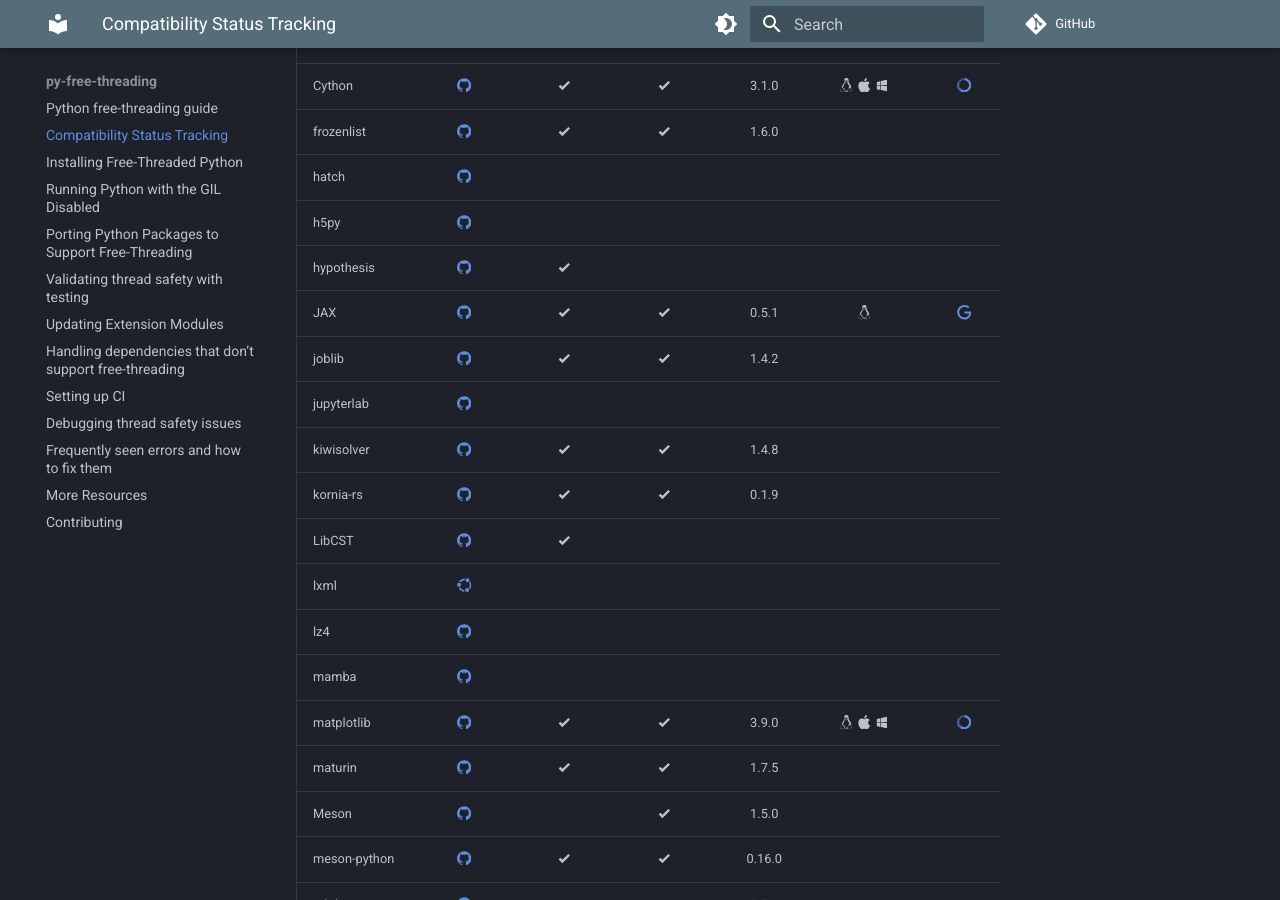
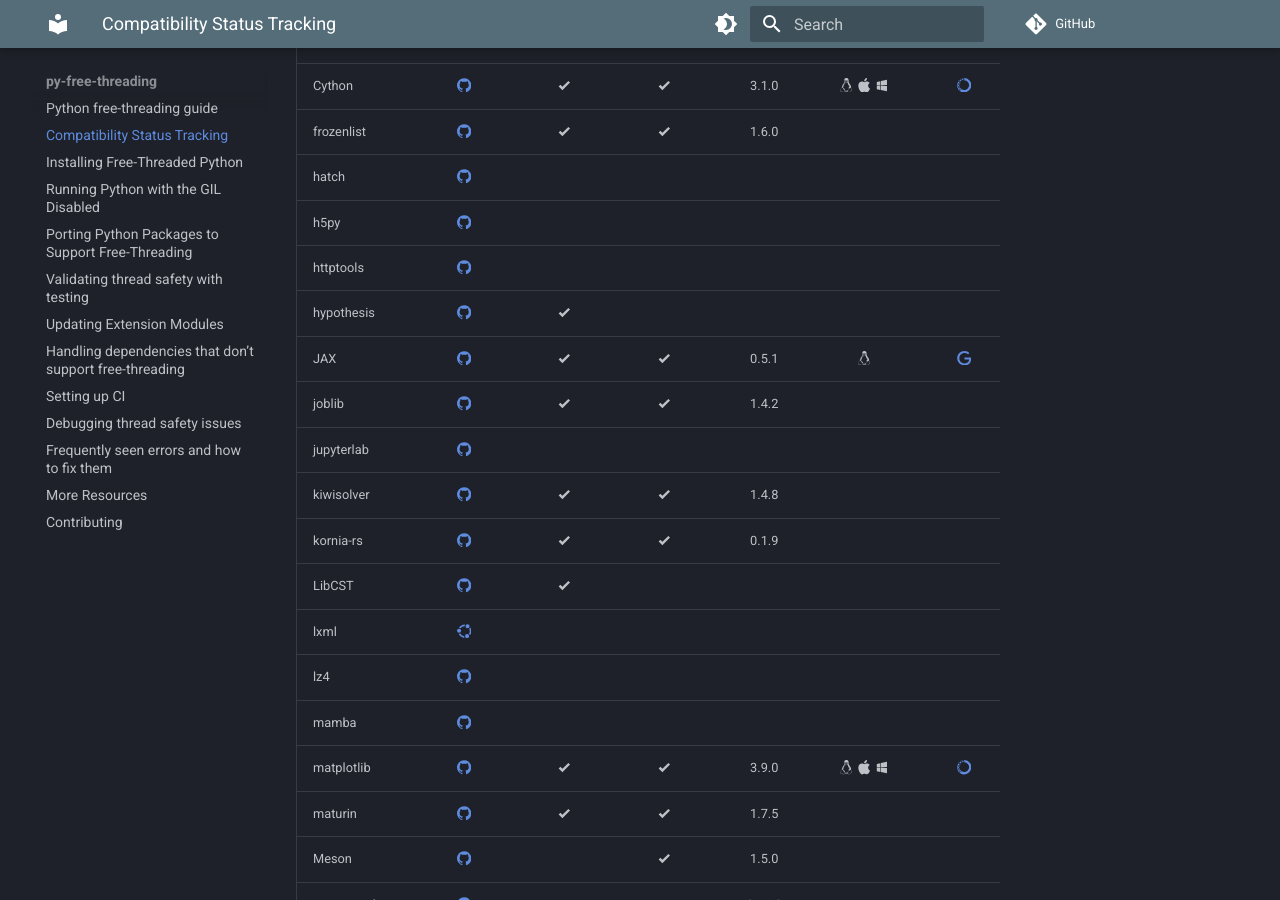
Before and after one commit to Quansight-Labs/free-threaded-compatibility, an MkDocs documentation site: the page built from docs/tracking.md, in a window 1280 px wide and 900 px high, scrolled down 1119 px. Built offline with MkDocs 1.6.1 and Material for MkDocs 9.7.7, drawn with Linux system fonts in a browser that asks for light colours; comment, search, counter and statistics services are not loaded.

Commit message:
fix: add existing issue for httptools

```diff
--- a/docs/tracking.md
+++ b/docs/tracking.md
@@ -38,6 +38,7 @@
 | frozenlist           |      [:simple-github:](https://github.com/aio-libs/frozenlist/pull/618)      | :material-check-bold: |   :material-check-bold:    |           1.6.0            |                                                            |                                                                                              |
 | hatch                |         [:simple-github:](https://github.com/pypa/hatch/issues/1801)         |                       |                            |                            |                                                            |                                                                                              |
 | h5py                 |         [:simple-github:](https://github.com/h5py/h5py/issues/2475)          |                       |                            |                            |                                                            |                                                                                              |
+| httptools            |         [:simple-github:](https://github.com/MagicStack/httptools/issues/118)|                       |                            |                            |                                                            |                                                                                              |
 | hypothesis           | [:simple-github:](https://github.com/HypothesisWorks/hypothesis/issues/4028) | :material-check-bold: |                            |                            |                                                            |                                                                                              |
 | JAX                  |        [:simple-github:](https://github.com/jax-ml/jax/issues/23073)         | :material-check-bold: |   :material-check-bold:    |           0.5.1            |                       :simple-linux:                       | [:simple-google:](https://docs.jax.dev/en/latest/installation.html#jax-nightly-installation) |
 | joblib               |       [:simple-github:](https://github.com/joblib/joblib/issues/1592)        | :material-check-bold: |   :material-check-bold:    |           1.4.2            |                                                            |                                                                                              |
```
